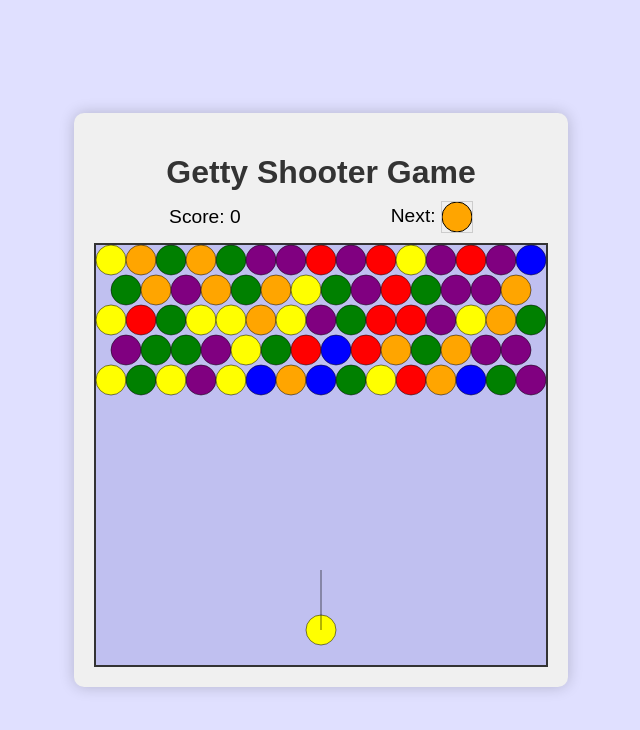
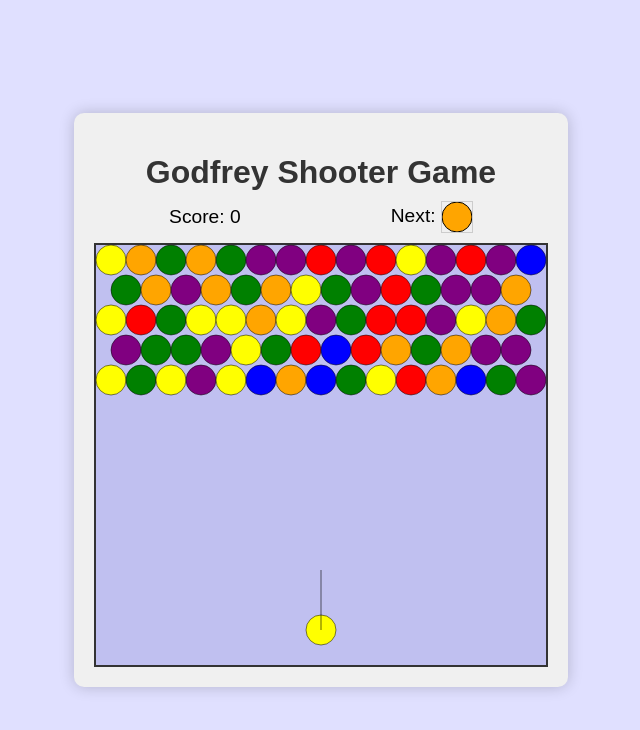
Before and after one commit to TechWithEmma/ShooterGame, a plain HTML site: page index.html in a window 1280 px wide. Shown: the whole page, without its empty margins (319-959 px from the left). Drawn offline with Linux system fonts and the light colour scheme.

Commit message:
changed game owner's name

```diff
--- a/index.html
+++ b/index.html
@@ -8,7 +8,7 @@
 </head>
 <body>
     <div class="game-container">
-        <h1>Getty Shooter Game</h1>
+        <h1>Godfrey Shooter Game</h1>
         <div class="info-panel">
             <span>Score: <span id="score">0</span></span>
             <span>Next: <canvas id="next-bubble-canvas" width="30" height="30"></canvas></span>
```
